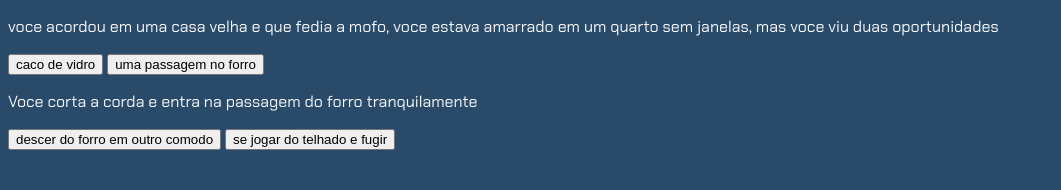
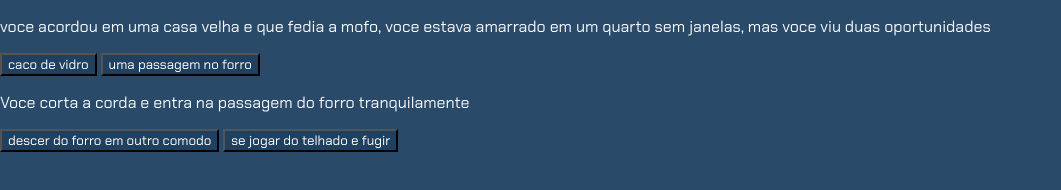
Before and after one commit to mendessilvagabriel0106-spec/mendes1A-2, a plain HTML site: page index.html in a window 1280 px wide. Shown: the whole page, without its empty margins (0-1061 px from the left). Drawn offline with Linux system fonts and the light colour scheme.

Commit message:
Add files via upload

```diff
--- a/style.css
+++ b/style.css
@@ -2,8 +2,16 @@ body {
     background-color: rgb(41, 74, 104);
     color: rgb(246, 249, 253);
     font-family: "Chakra Petch", sans-serif;
+    display:flex
+    justify-content center;
+    align-items:center;
+    height: 700px;
+    margin: 0;
+}
+
+button {
+
+    background-color: rgb(31, 64, 95);
+    color: white;
     font-family: "Chakra Petch", sans-serif;
-    display:flex
-    justify-content:center;
-    align-items:center;
 }
```
Also changed, not shown: script.js (+7 -0 lines).
